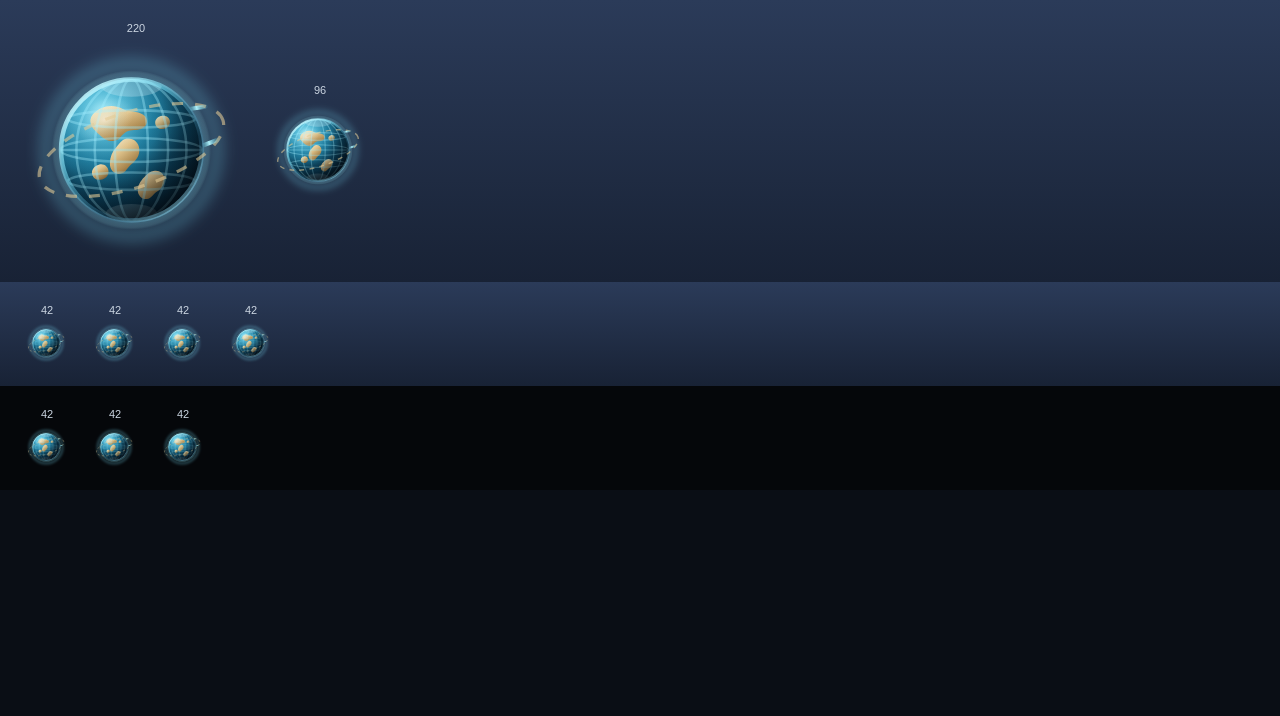
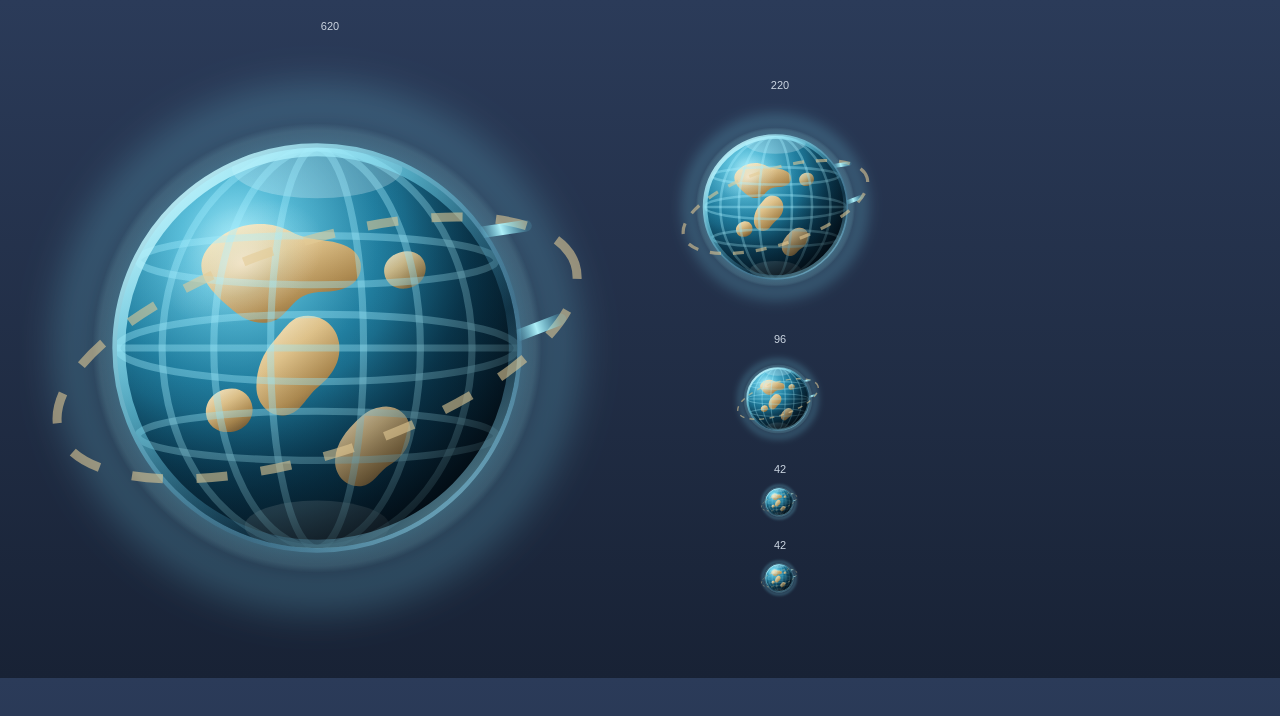
Before and after one commit to jongringer/world_live, a plain HTML site: page globe-preview.html in a window 1280 px wide. Drawn offline with Linux system fonts and the light colour scheme.

Commit message:
chore: 지구본 확대 프리뷰 620px

```diff
--- a/globe-preview.html
+++ b/globe-preview.html
@@ -1,17 +1,16 @@
 <!DOCTYPE html>
 <html lang="ko"><head><meta charset="utf-8"><title>globe preview</title>
 <style>
-body{margin:0;background:#0a0e15;color:#cbd5e1;font-family:sans-serif}
-.row{display:flex;align-items:center;gap:26px;padding:22px 26px;background:linear-gradient(180deg,#2B3B59,#182235)}
-.row.dark{background:#05070a}
+body{margin:0;background:linear-gradient(180deg,#2B3B59,#182235);color:#cbd5e1;font-family:sans-serif;display:flex;align-items:center;gap:30px;padding:20px}
 .box{display:flex;flex-direction:column;align-items:center;gap:6px;font-size:11px}
+.huge svg{width:620px;height:620px;display:block}
 .big svg{width:220px;height:220px;display:block}
 .mid svg{width:96px;height:96px;display:block}
 .small svg{width:42px;height:42px;display:block}
+.col{display:flex;flex-direction:column;gap:16px;align-items:center}
 </style></head><body>
-<div class="row"><div class="box big">220</div><div class="box mid">96</div></div>
-<div class="row"><div class="box small">42</div><div class="box small">42</div><div class="box small">42</div><div class="box small">42</div></div>
-<div class="row dark"><div class="box small">42</div><div class="box small">42</div><div class="box small">42</div></div>
+<div class="box huge">620</div>
+<div class="col"><div class="box big">220</div><div class="box mid">96</div><div class="box small">42</div><div class="box small">42</div></div>
 <div id="src" hidden>
       <svg class="brand-mark globe-mark" viewBox="0 0 48 48" aria-hidden="true">
         <defs>
```
